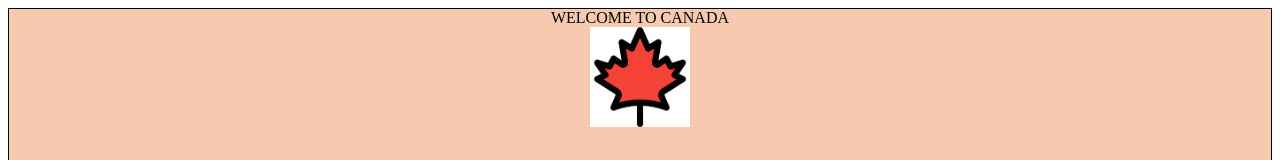
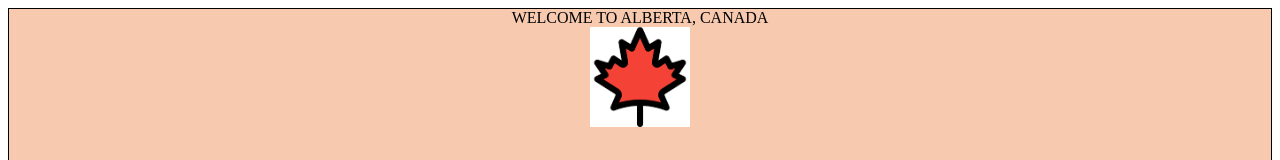
Before and after one commit to jchukwubvc/cm3504-group1-lab1, a plain HTML site: page index.html in a window 1280 px wide. Shown: the top 160 px of the page. Drawn offline with Linux system fonts and the light colour scheme.

Commit message:
Update index.html

```diff
--- a/index.html
+++ b/index.html
@@ -5,7 +5,7 @@
   <body>
 
     <header style="border: 1px solid black; height: 20%; background: rgb(247, 202, 176); text-align: center; display: block;">
-        <span> WELCOME TO CANADA </span>
+        <span> WELCOME TO ALBERTA, CANADA </span>
         <br/>
 
         <img src="./can-logo.png" width="100px" height="auto">
```
